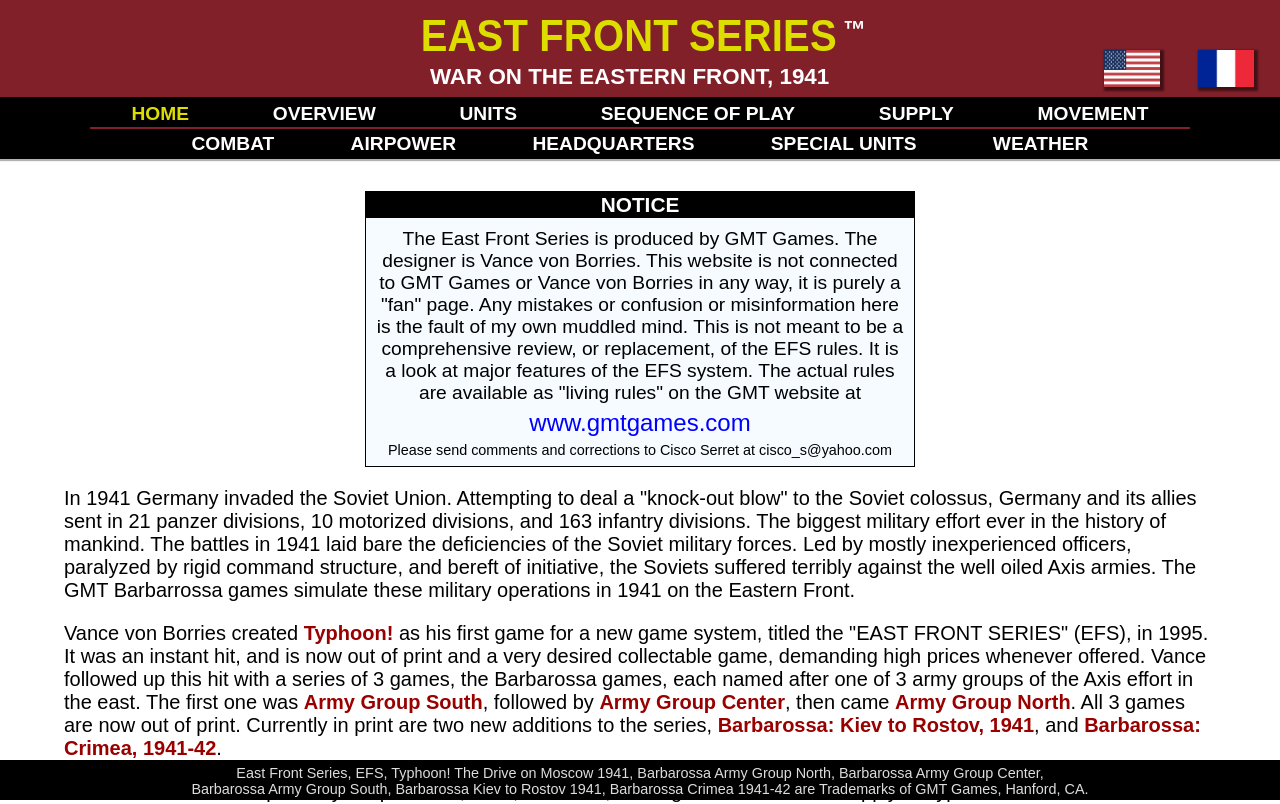
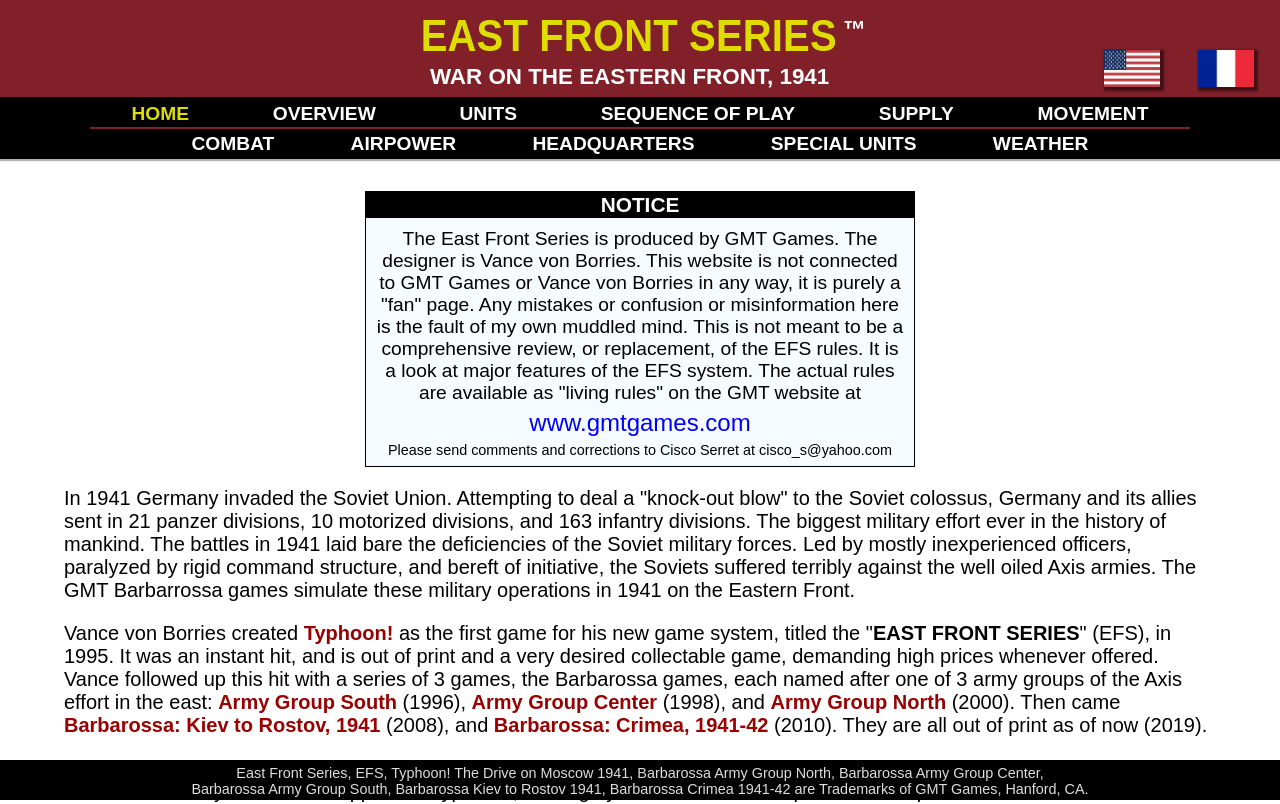
Before and after one commit to cserret/wargalley, a React (Create React App) app: page /efs in a window 1280 px wide. Shown: the top 804 px of the page. Built offline with nearby package versions, Linux system fonts and the light colour scheme.

Commit message:
updated intro text

```diff
--- a/src/Components/Efs/EfsHome/EfsHome.js
+++ b/src/Components/Efs/EfsHome/EfsHome.js
@@ -64,12 +64,11 @@ const EfsHome = (props) => {
 
                 <p>
                     <span className={props.language === 'en' ? '' : 'block-hidden'}>
-                    Vance von Borries created <span className="tm">Typhoon!</span> as his first game for a new game system, titled the "EAST FRONT SERIES" (EFS), in 1995. It was an instant
-                    hit, and is now out of print and a very desired collectable game, demanding high prices whenever offered. Vance followed
+                    Vance von Borries created <span className="tm">Typhoon!</span> as the first game for his new game system, titled the "<span className="b">EAST FRONT SERIES</span>" (EFS), in 1995. It was an instant
+                    hit, and is out of print and a very desired collectable game, demanding high prices whenever offered. Vance followed
                     up this hit with a series of 3 games, the Barbarossa games, each named after one of 3 army groups of the Axis effort in the
-                    east. The first one was <span className="tm">Army Group South</span>, followed by <span className="tm">Army Group Center</span>, then came <span className="tm">Army Group North</span>.
-                    All 3 games are now out of print. Currently in print are two new additions to the
-                    series, <span className="tm">Barbarossa: Kiev to Rostov, 1941</span>, and <span className="tm">Barbarossa: Crimea, 1941-42</span>.
+                    east: <span className="tm">Army Group South</span> (1996), <span className="tm">Army Group Center</span> (1998), and <span className="tm">Army Group North</span> (2000).
+                    Then came  <span className="tm">Barbarossa: Kiev to Rostov, 1941</span> (2008), and <span className="tm">Barbarossa: Crimea, 1941-42</span> (2010). They are all out of print as of now (2019).
                     </span>
                     <span className={props.language === 'fr' ? '' : 'block-hidden'}>
                     Vance von Borries a créé <span className="tm">Typhoon!</span> son premier jeu d'un nouveau système intitulé "EAST FRONT SERIES" (EFS), en 1995. Ce fut un succès instantané, il est maintenant épuisé et un jeu de collection très convoité, exigeant des prix élevés chaque fois qu’il est proposé. Vance a ensuite enchaîné ses succès avec une série de 3 jeux, les jeux de Barbarossa, chacun nommé d'après l'un des 3 groupes d'armées de l'effort de l'Axe dans l'est. Le premier est le <span className="tm">Amry Group Sourth</span>, suivi du groupe <span className="tm">Army Group Center</span>, suivi du <span className="tm">Army Group North</span>. Les 3 jeux sont maintenant épuisés. <span className="tm">Barbarossa: Kiev to Rostov, 1941</span>, et <span className="tm">Barbarossa: Crimea, 1941-1942</span>, sont actuellement imprimés.
```
